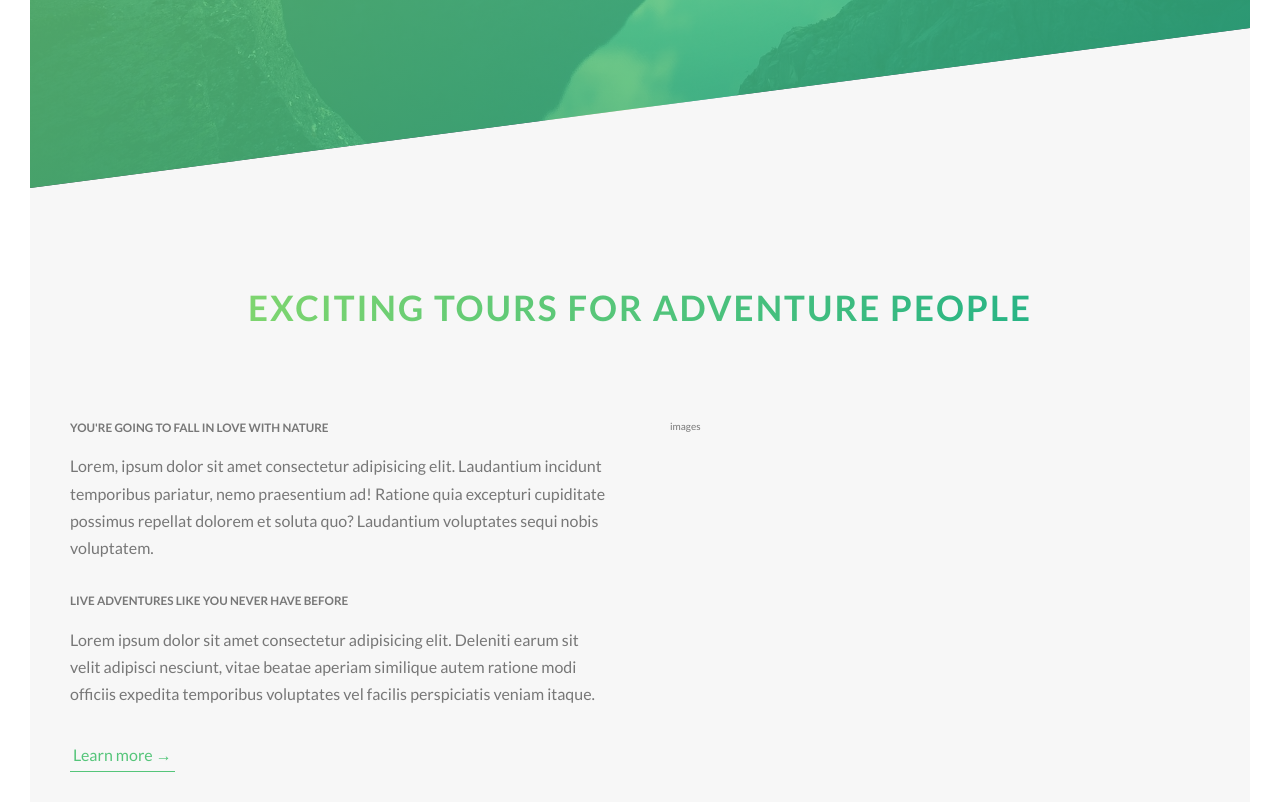
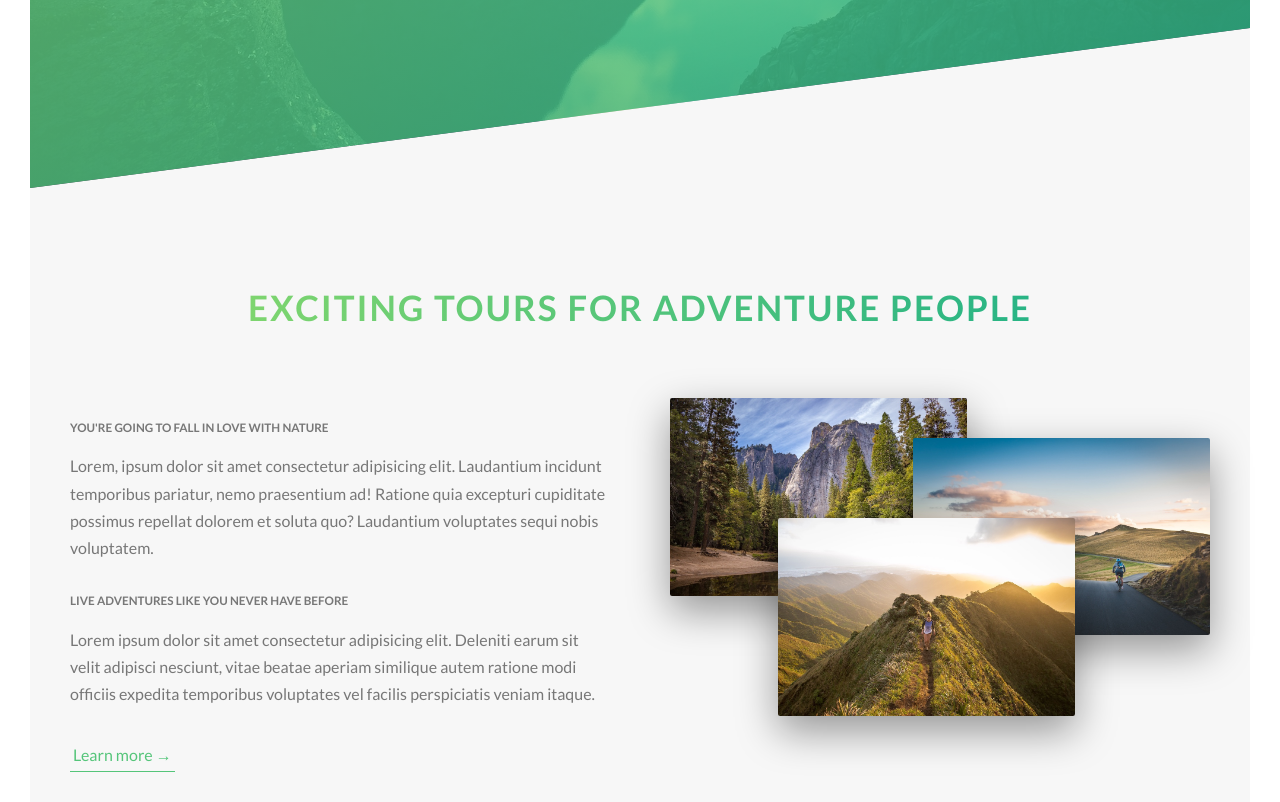
Before and after one commit to KirillSelyukov/css, a website: page Natours/starter/index.html in a window 1280 px wide. Shown: the part 602-1404 px from the top of the page. Drawn offline with Linux system fonts and the light colour scheme.

Commit message:
Add image section

```diff
--- a/Natours/starter/index.html
+++ b/Natours/starter/index.html
@@ -84,7 +84,13 @@
                     </p>
                     <a href="#" class="btn-text">Learn more &rarr;</a>
                 </div>
-                <div class="col-1-of-2">images</div>
+                <div class="col-1-of-2">
+                    <div class="composition">
+                        <img src="img/nat-1-large.jpg" alt="photo 1" class="composition__photo composition__photo--p1">
+                        <img src="img/nat-2-large.jpg" alt="photo 2" class="composition__photo composition__photo--p2">
+                        <img src="img/nat-3-large.jpg" alt="photo 3" class="composition__photo composition__photo--p3">
+                    </div>
+                </div>
             </div>
         </section>
     </main>
--- /dev/null
+++ b/Natours/starter/sass/components/_composition.scss
@@ -0,0 +1,38 @@
+.composition {
+  position: relative;
+  &__photo {
+    width: 55%;
+    box-shadow: 0 1.5rem 4rem rgba($color-black, 0.4);
+    border-radius: 2px;
+    position: absolute;
+    z-index: 10;
+    transition: all 0.2s;
+    outline-offset: 2rem;
+
+    &--p1 {
+      left: 0;
+      top: -2rem;
+    }
+
+    &--p2 {
+      right: 0;
+      top: 2rem;
+    }
+
+    &--p3 {
+      left: 20%;
+      top: 10rem;
+    }
+
+    &:hover {
+      outline: 1.5rem solid $color-primary;
+      transform: scale(1.1) translateY(-.5rem);
+      box-shadow: 0 2.5rem 4rem rgba($color-black, 0.5);
+      z-index: 20;
+    }
+  }
+
+  &:hover &__photo:not(:hover) {
+    transform: scale(0.95);
+  }
+}
--- a/Natours/starter/sass/main.scss
+++ b/Natours/starter/sass/main.scss
@@ -8,6 +8,7 @@
 @import "base/utilities";
 
 @import "components/button";
+@import "components/composition";
 
 @import "layout/header";
 @import "layout/grid";
```
Also changed, not shown: Natours/starter/css/style.css.
